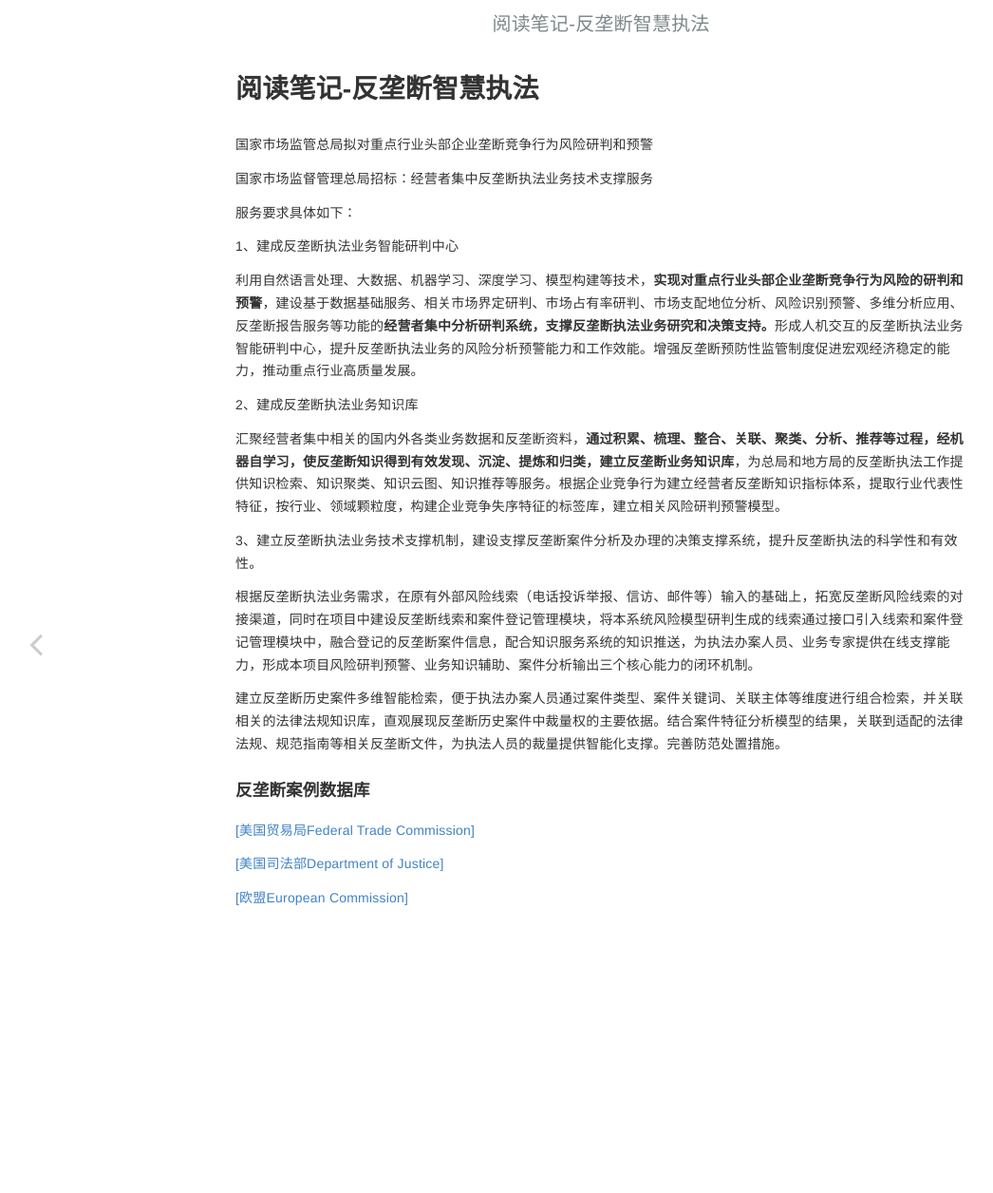
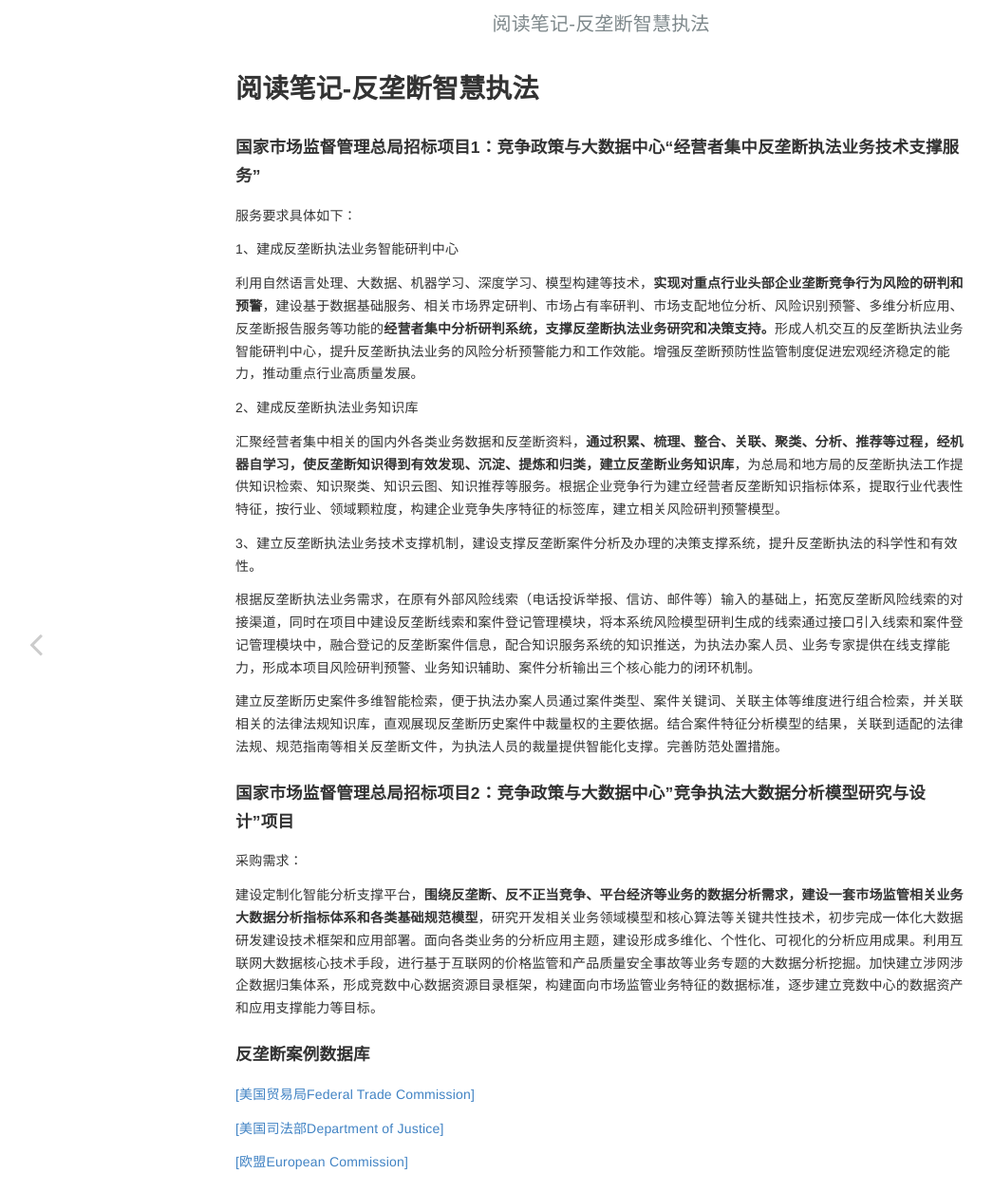
Before and after one commit to Zhuopie/Zhuopie.github.io, a Jekyll site: the page built from _posts/2022-06-06-Blog3.md, in a window 1280 px wide. Shown: the whole page at 95% size, without its empty margins (7-1053 px from the left). Built offline with Jekyll 4.4.1, drawn with Linux system fonts in a browser that asks for light colours.

Commit message:
Update 2022-06-06-Blog3.md

```diff
--- a/_posts/2022-06-06-Blog3.md
+++ b/_posts/2022-06-06-Blog3.md
@@ -6,9 +6,7 @@ category: Jekyll
 layout: post
 ---
 
-国家市场监管总局拟对重点行业头部企业垄断竞争行为风险研判和预警
-
-国家市场监督管理总局招标：经营者集中反垄断执法业务技术支撑服务
+#### 国家市场监督管理总局招标项目1：竞争政策与大数据中心“经营者集中反垄断执法业务技术支撑服务”
 
 服务要求具体如下：
 
@@ -26,6 +24,12 @@ layout: post
 
 建立反垄断历史案件多维智能检索，便于执法办案人员通过案件类型、案件关键词、关联主体等维度进行组合检索，并关联相关的法律法规知识库，直观展现反垄断历史案件中裁量权的主要依据。结合案件特征分析模型的结果，关联到适配的法律法规、规范指南等相关反垄断文件，为执法人员的裁量提供智能化支撑。完善防范处置措施。
 
+#### 国家市场监督管理总局招标项目2：竞争政策与大数据中心”竞争执法大数据分析模型研究与设计”项目
+
+采购需求：
+
+建设定制化智能分析支撑平台，**围绕反垄断、反不正当竞争、平台经济等业务的数据分析需求，建设一套市场监管相关业务大数据分析指标体系和各类基础规范模型**，研究开发相关业务领域模型和核心算法等关键共性技术，初步完成一体化大数据研发建设技术框架和应用部署。面向各类业务的分析应用主题，建设形成多维化、个性化、可视化的分析应用成果。利用互联网大数据核心技术手段，进行基于互联网的价格监管和产品质量安全事故等业务专题的大数据分析挖掘。加快建立涉网涉企数据归集体系，形成竞数中心数据资源目录框架，构建面向市场监管业务特征的数据标准，逐步建立竞数中心的数据资产和应用支撑能力等目标。
+
 #### 反垄断案例数据库
 
 [[美国贸易局Federal Trade Commission]]( https://www.ftc.gov/legal-library/browse/cases-proceedings)
```
